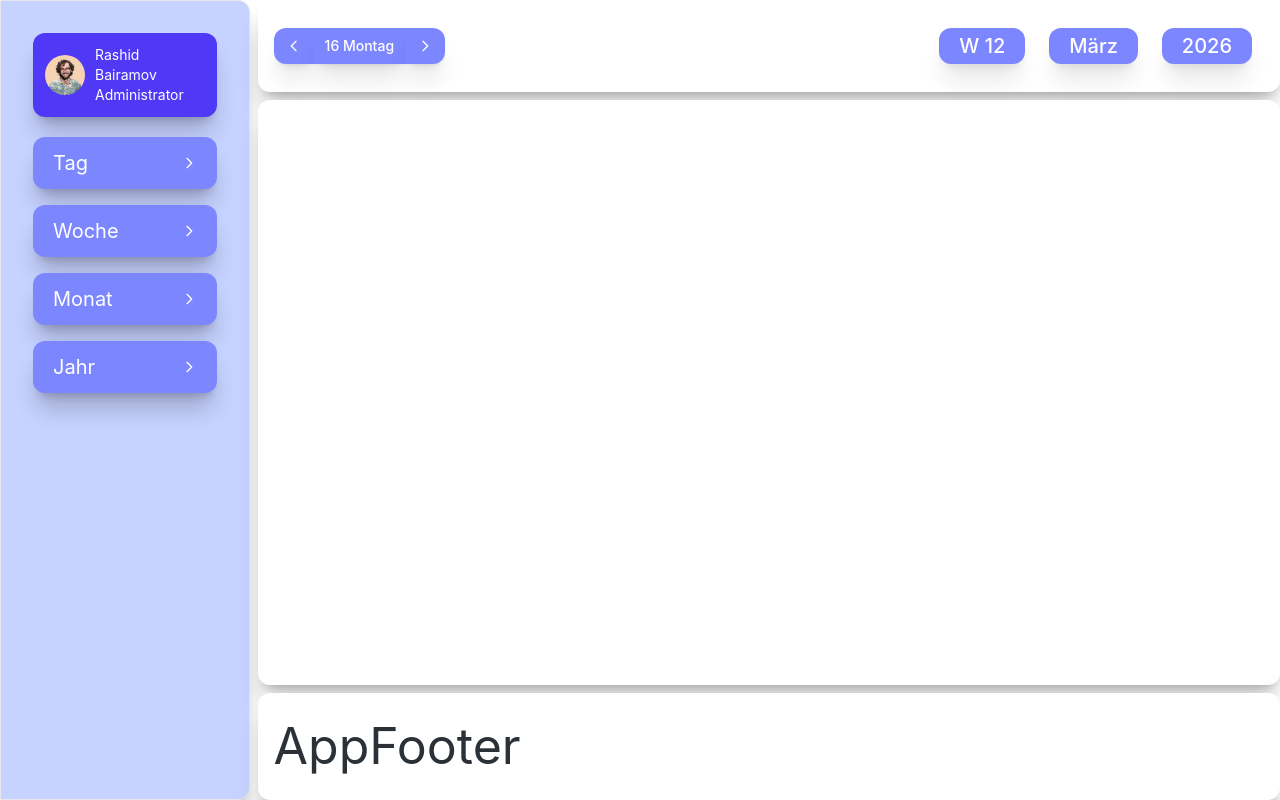
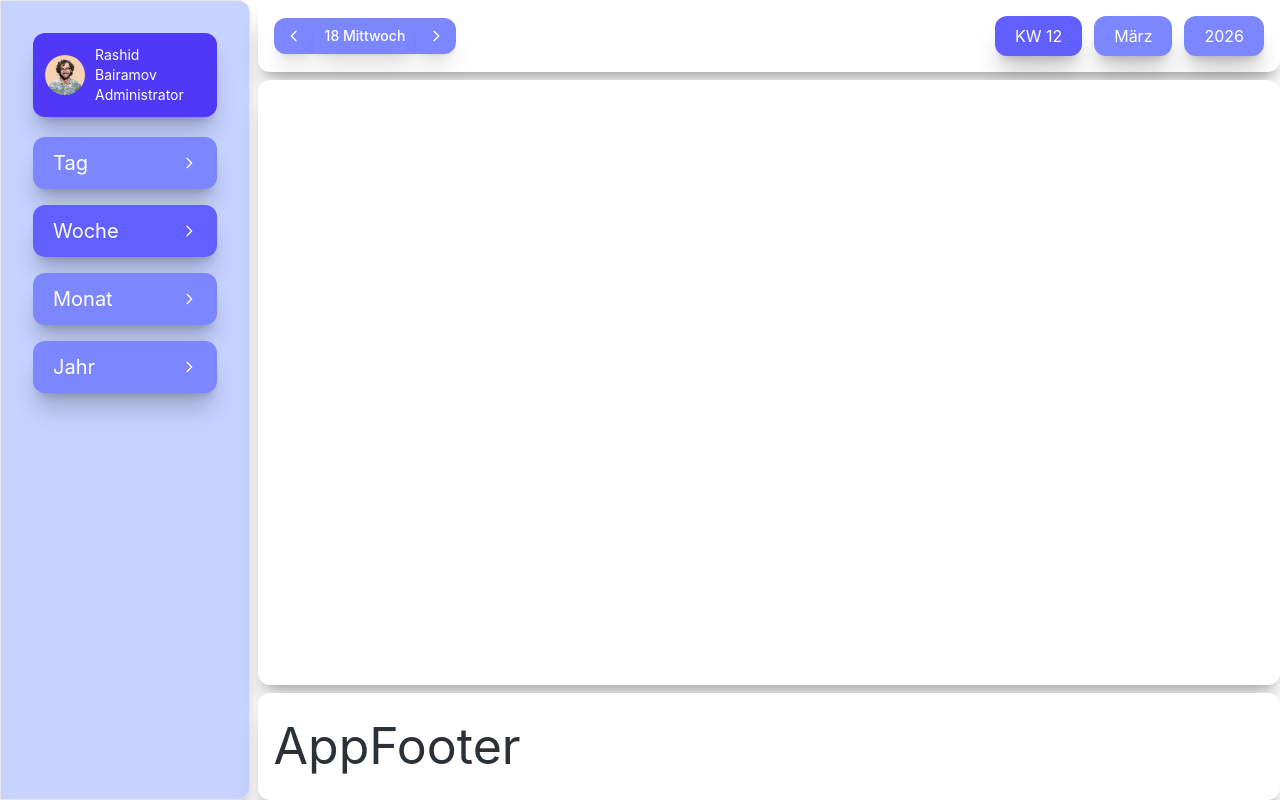
Before and after one commit to Eddyhotkey/PlannerApp, a Vue app: page /week in a window 1280 px wide. Built offline with nearby package versions, Linux system fonts and the light colour scheme.

Commit message:
Die Header-Navigation programmieren.

```diff
--- a/src/components/navigation/AppNav.vue
+++ b/src/components/navigation/AppNav.vue
@@ -8,7 +8,8 @@
       >
         <router-link
           :to="'/' + item.path"
-          class="flex items-center justify-between text-xl cursor-pointer text-white bg-indigo-400 hover:bg-indigo-500 hover:text-white focus:ring-1 focus:ring-indigo-100 shadow-xl/20 font-300 leading-5 rounded-base  px-5 py-4 focus:outline-none mb-4 focus:bg-indigo-500"
+          class="flex items-center justify-between text-xl cursor-pointer text-white bg-indigo-400 hover:bg-indigo-500 hover:text-white shadow-xl/20 font-300 leading-5 rounded-base  px-5 py-4 focus:outline-none mb-4 focus:bg-indigo-500"
+          active-class="bg-indigo-500"
         >
           {{ item.meta.label }} <IconArrowRight/>
         </router-link>
--- a/src/components/navigation/DayNavigator.vue
+++ b/src/components/navigation/DayNavigator.vue
@@ -2,15 +2,17 @@
   <div class="AppHeader_day" >
     <div class="inline-flex rounded-base shadow-xs -space-x-px" role="group">
       <button type="button"
+              @click="dateStore.previousDay()"
               class="cursor-pointer inline-flex items-center justify-center text-white bg-indigo-400 rounded-s-base shadow-xl/10 hover:bg-indigo-500 hover:text-white focus:ring-3 focus:ring-neutral-tertiary leading-5 px-3 py-2 focus:outline-none">
         <IconArrowLeft />
       </button>
       <p
         class="text-white bg-indigo-400  hover:bg-indigo-400 hover:text-white focus:ring-3 focus:bg-indigo-500 font-medium shadow-xl/10 leading-5 text-sm px-3 py-2 focus:outline-none">
-        16 Montag
+        {{ currentDay }} {{ currentWeekday }}
       </p>
       <button type="button"
-              class="cursor-pointer inline-flex items-center justify-center text-white shadow-xl/10 bg-indigo-400 rounded-e-base  hover:bg-indigo-500 hover:text-white focus:ring-1 focus:ring-indigo-100 leading-5 px-3 py-2 focus:outline-none">
+              @click="dateStore.nextDay()"
+              class="cursor-pointer inline-flex items-center justify-center text-white shadow-xl/10 bg-indigo-400 rounded-e-base  hover:bg-indigo-500 hover:text-white leading-5 px-3 py-2 focus:outline-none">
         <IconArrowRight />
       </button>
     </div>
@@ -18,8 +20,24 @@
 </template>
 <script setup >
 
-import IconArrowLeft from "@/components/icons/IconArrowLeft.vue";
-import IconArrowRight from "@/components/icons/IconArrowRight.vue";
+  import IconArrowLeft from "@/components/icons/IconArrowLeft.vue";
+  import IconArrowRight from "@/components/icons/IconArrowRight.vue";
+
+  import {computed} from "vue";
+  import {useDateStore} from "@/stores/dateStore.js";
+
+
+  const dateStore = useDateStore();
+  const currentDay = computed( ( ) => {
+    return dateStore.selectedDate.getDate();
+  });
+
+  const currentWeekday = computed( () => {
+    return new Intl.DateTimeFormat( 'de-DE', {
+      weekday: 'long'
+    }).format( dateStore.selectedDate );
+  });
+
 </script>
 <style scoped >
 
--- a/src/components/navigation/PeriodNavigator.vue
+++ b/src/components/navigation/PeriodNavigator.vue
@@ -1,26 +1,36 @@
 <template>
   <div class="AppHeader_wmy">
-    <div class="inline-flex rounded-base" role="group">
-      <button type="button"
-              class="text-white bg-indigo-400  hover:bg-indigo-500 hover:text-white focus:bg-indigo-500 font-medium shadow-xl/10 leading-5 text-xl px-5 py-2 focus:outline-none rounded-base m-3 cursor-pointer"
+    <nav class="inline-flex gap-3" aria-label="Zeitraum-Navigation">
+      <router-link
+        to="/week"
+        class="text-white shadow-xl/20 bg-indigo-400 hover:bg-indigo-500 px-5 py-2 rounded-base"
+        active-class="bg-indigo-500"
       >
-        W 12
-      </button>
-      <button type="button"
-              class="text-white bg-indigo-400  hover:bg-indigo-500 hover:text-white focus:bg-indigo-500 font-medium shadow-xl/10 leading-5 text-xl px-5 py-2 focus:outline-none rounded-base m-3 cursor-pointer"
+        KW {{ dateStore.currentWeek }}
+      </router-link>
 
+      <router-link
+        to="/month"
+        class="block text-white shadow-xl/20 bg-indigo-400 hover:bg-indigo-500 px-5 py-2 rounded-base"
+        active-class="bg-indigo-500"
       >
-        März
-      </button>
-      <button type="button"
-              class="text-white bg-indigo-400  hover:bg-indigo-500 hover:text-white focus:bg-indigo-500 font-medium shadow-xl/10 leading-5 text-xl px-5 py-2 focus:outline-none rounded-base m-3 cursor-pointer"
+        {{ dateStore.currentMonth }}
+      </router-link>
+
+      <router-link
+        to="/year"
+        class="text-white shadow-xl/20 bg-indigo-400 hover:bg-indigo-500 px-5 py-2 rounded-base"
+        active-class="bg-indigo-500"
       >
-        2026
-      </button>
-    </div>
+        {{ dateStore.currentYear}}
+      </router-link>
+    </nav>
   </div>
 </template>
 <script setup>
+
+  import { useDateStore } from "@/stores/dateStore.js";
+  const dateStore = useDateStore();
 
 </script>
 <style scoped>
--- a/src/stores/dateStore.js
+++ b/src/stores/dateStore.js
@@ -0,0 +1,56 @@
+import { defineStore } from 'pinia'
+import { ref, computed } from 'vue'
+
+export const useDateStore = defineStore( 'date', ( ) => {
+  const selectedDate = ref( new Date() )
+  // Current Year;
+  const currentYear = computed( () => selectedDate.value.getFullYear());
+
+  // Current Month;
+  const currentMonth = computed( () => {
+    return new Intl.DateTimeFormat( 'de-DE', { month: 'long' } ).format( selectedDate.value );
+  });
+
+  // Current Week;
+  const currentWeek = computed( () => {
+    return getCalendarWeek( selectedDate.value );
+  });
+
+  function nextDay( ) {
+    const newDate = new Date( selectedDate.value );
+    newDate.setDate( newDate.getDate() + 1 );
+    selectedDate.value = newDate;
+  }
+
+  function previousDay() {
+    const newDate = new Date( selectedDate.value );
+    newDate.setDate( newDate.getDate() - 1 );
+    selectedDate.value = newDate;
+  }
+
+  function setDate( date ) {
+    selectedDate.value = new Date( date );
+  }
+  function setToday() {
+    selectedDate.value = new Date();
+  }
+
+  function getCalendarWeek( date ) {
+    const currentDate = new Date( Date.UTC( date.getFullYear(), date.getMonth(), date.getDate()));
+    const dayNum = currentDate.getUTCDay() || 7;
+    currentDate.setUTCDate( currentDate.getUTCDate() + 4 - dayNum );
+    const yearStart = new Date( Date.UTC( currentDate.getUTCFullYear(), 0, 1 ));
+    return Math.ceil(( ( ( currentDate - yearStart ) / 86400000 ) + 1 ) / 7 )
+  }
+
+  return {
+    selectedDate,
+    currentYear,
+    currentMonth,
+    currentWeek,
+    nextDay,
+    previousDay,
+    setDate,
+    setToday
+  }
+});
```
